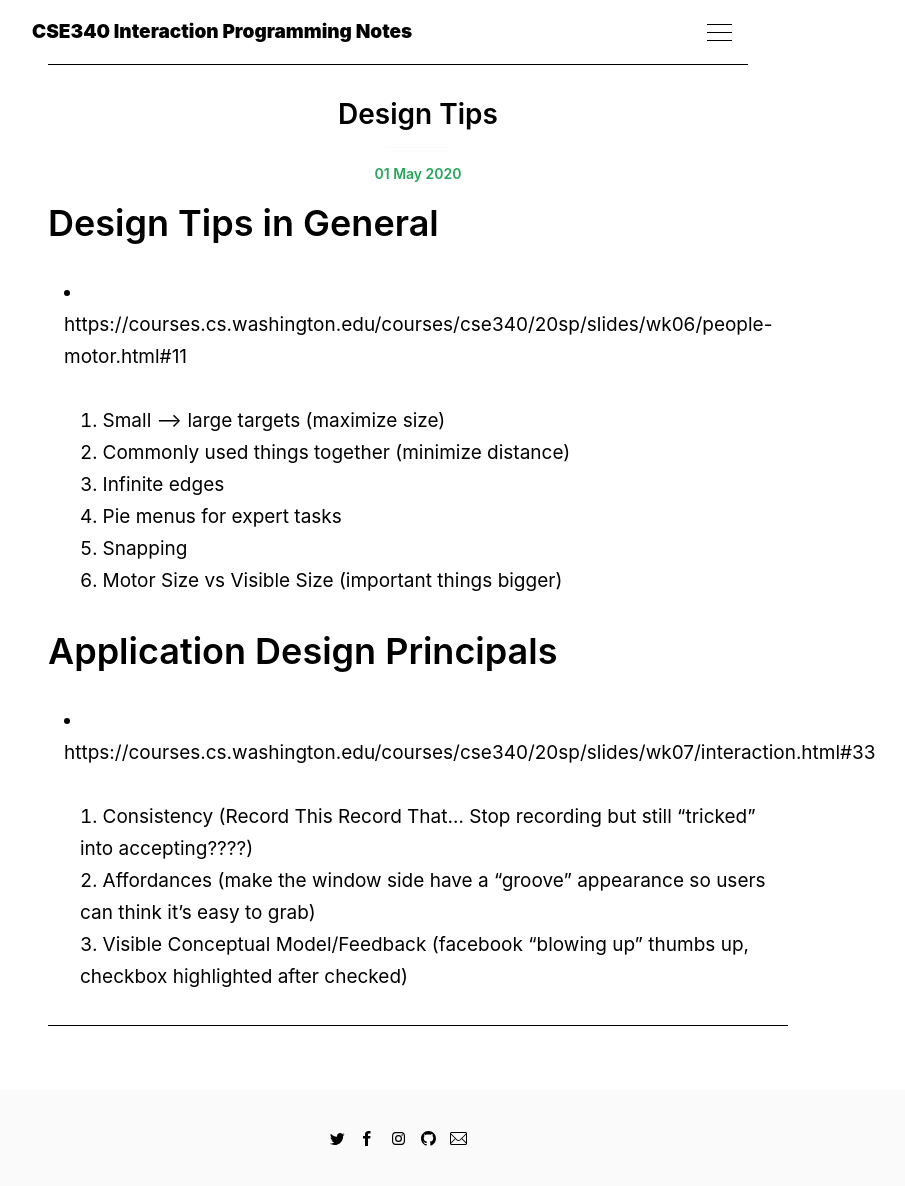
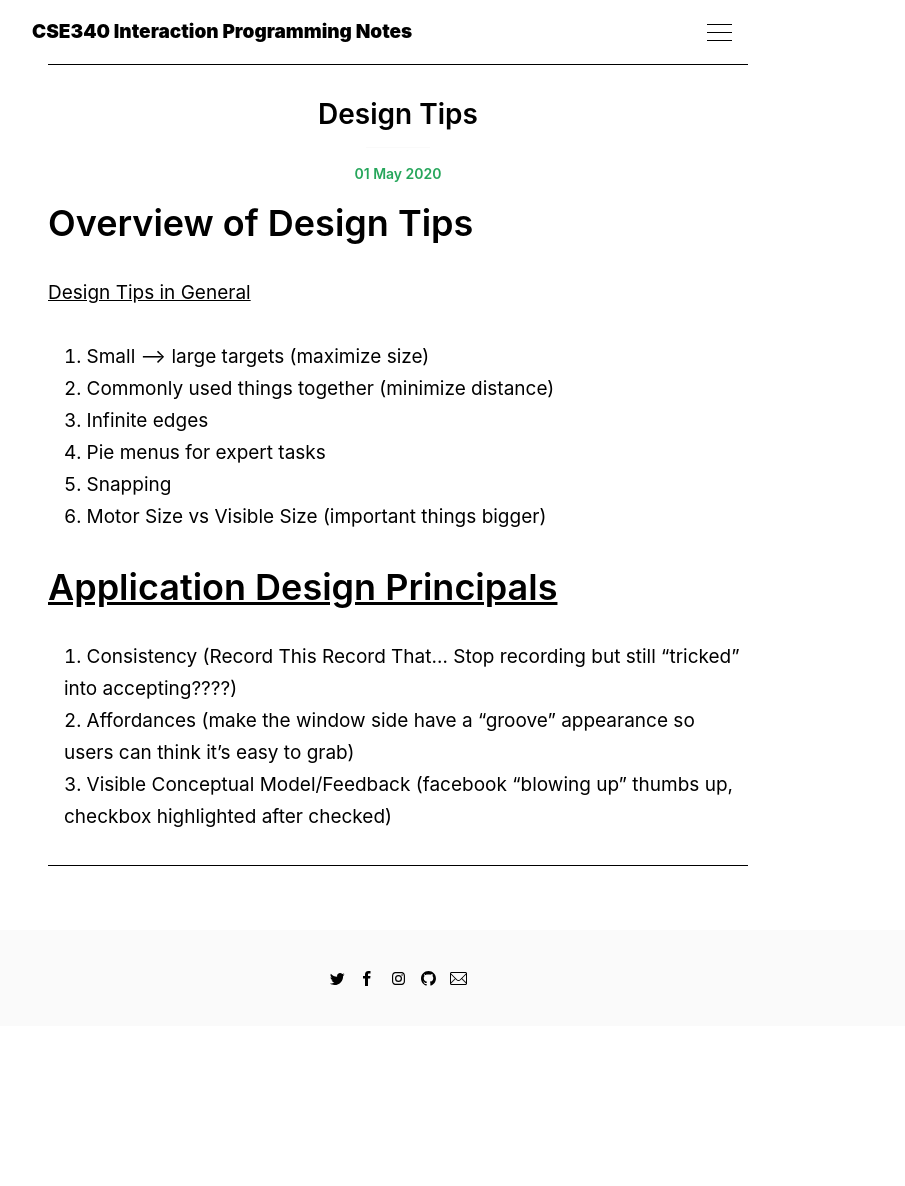
Before and after one commit to JetPlaneJJ/CSE340-private-website, a Jekyll site: the page built from _posts/2020-05-01-design-tips.md, in a window 1280 px wide. Shown: the whole page, without its empty margins (242-1147 px from the left). Built offline with Jekyll 4.4.1, drawn with Linux system fonts in a browser that asks for light colours; comment, search, counter and statistics services are not loaded; after the commit the page ends 1026 px from its top, so only the background shows below that.

```diff
--- a/_posts/2020-05-01-design-tips.md
+++ b/_posts/2020-05-01-design-tips.md
@@ -2,9 +2,9 @@
 layout: post
 title: Design Tips
 ---
+# Overview of Design Tips
 
-# Design Tips in General
-- https://courses.cs.washington.edu/courses/cse340/20sp/slides/wk06/people-motor.html#11
+[Design Tips in General](https://courses.cs.washington.edu/courses/cse340/20sp/slides/wk06/people-motor.html#11)
 
   1. Small --> large targets (maximize size)
   2. Commonly used things together (minimize distance)
@@ -13,8 +13,7 @@ title: Design Tips
   5. Snapping
   6. Motor Size vs Visible Size (important things bigger)
 
-# Application Design Principals
-- https://courses.cs.washington.edu/courses/cse340/20sp/slides/wk07/interaction.html#33
+# [Application Design Principals](https://courses.cs.washington.edu/courses/cse340/20sp/slides/wk07/interaction.html#33)
 
   1. Consistency (Record This Record That... Stop recording but still "tricked" into accepting????)
   2. Affordances (make the window side have a "groove" appearance so users can think it's easy to grab)
```
Also changed, not shown: _pages/hw-hints.md (+5 -5 lines), _pages/lecture-notes.md (+4 -3 lines), _pages/major-topics.md (+1 -1 lines), _posts/2020-05-29-about-this-website.md (+1 -1 lines), 1 other file.
